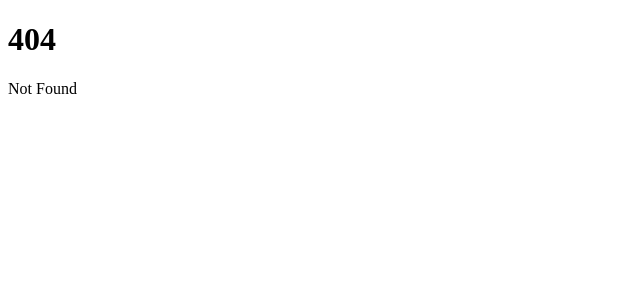
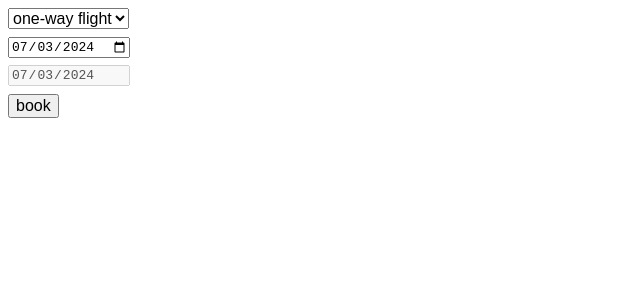
Before and after one commit to sternix/svelte5-examples, a SvelteKit app in the folder temeller/: page /flight in a window 1280 px wide. Before the commit this address had no page. Shown: the top 300 px of the page, without its empty margins (0-640 px from the left). Built offline with nearby package versions, Linux system fonts and the light colour scheme.

Commit message:
flight örneği eklendi

```diff
--- a/temeller/src/routes/+page.svelte
+++ b/temeller/src/routes/+page.svelte
@@ -3,4 +3,5 @@
     <a href="./runes">Runes</a>
     <a href="./snippet">Snippets</a>
     <a href="./clock">Saat</a>
+    <a href="./flight">Flight Booker</a>
 </nav>
--- /dev/null
+++ b/temeller/src/routes/flight/+page.svelte
@@ -0,0 +1,64 @@
+<!-- https://eugenkiss.github.io/7guis/tasks/#flight -->
+<!-- https://svelte.dev/examples/7guis-flight-booker -->
+<!-- svelte-ignore state_referenced_locally -->
+<script>
+    const tomorrow = new Date(Date.now() + 86400000);
+
+    let start = $state(
+        [
+            tomorrow.getFullYear(),
+            pad(tomorrow.getMonth() + 1, 2),
+            pad(tomorrow.getDate(), 2),
+        ].join("-"),
+    );
+
+    let end = $state(start);
+    let isReturn = $state(false);
+
+    let startDate = $derived(convertToDate(start));
+    let endDate = $derived(convertToDate(end));
+
+    function bookFlight() {
+        const type = isReturn ? "return" : "one-way";
+
+        let message = `You have booked a ${type} flight, leaving ${startDate.toDateString()}`;
+        if (type === "return") {
+            message += ` and returning ${endDate.toDateString()}`;
+        }
+
+        alert(message);
+    }
+
+    function convertToDate(str) {
+        const split = str.split("-");
+        return new Date(+split[0], +split[1] - 1, +split[2]);
+    }
+
+    function pad(x, len) {
+        x = String(x);
+        while (x.length < len) x = `0${x}`;
+        return x;
+    }
+</script>
+
+<select bind:value={isReturn}>
+    <option value={false}>one-way flight</option>
+    <option value={true}>return flight</option>
+</select>
+
+<input type="date" bind:value={start} />
+<input type="date" bind:value={end} disabled={!isReturn} />
+
+<button onclick={bookFlight} disabled={isReturn && startDate >= endDate}
+    >book</button
+>
+
+<style>
+    select,
+    input,
+    button {
+        display: block;
+        margin: 0.5em 0;
+        font-size: inherit;
+    }
+</style>
```
